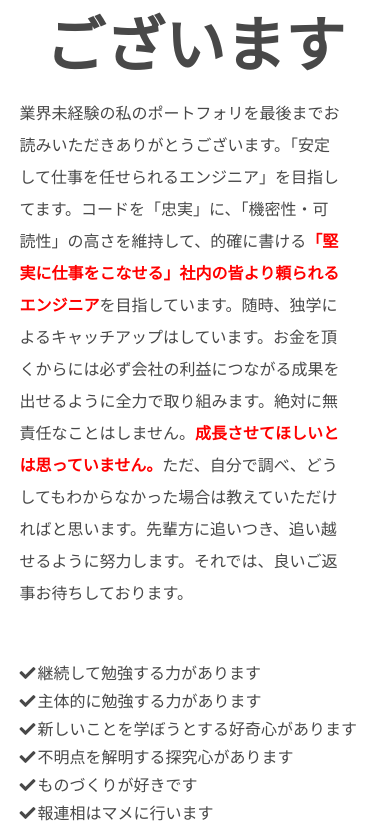
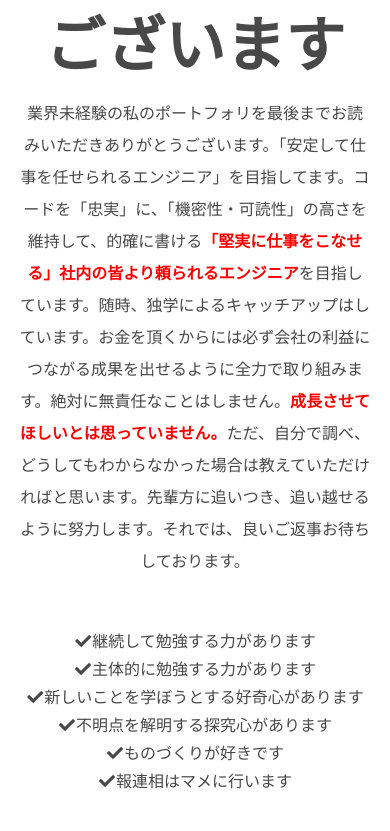
Before and after one commit to Yuzaburo-ERA/-ERA_Portfolio, a plain HTML site: page index.html in a window 390 px wide. Shown: the part 9330-10161 px from the top of the page. Drawn offline with Linux system fonts and the light colour scheme.

Commit message:
Update responsive.css

```diff
--- a/responsive.css
+++ b/responsive.css
@@ -183,9 +183,9 @@
 	.ideal,.basic,.history,.learned,.portfolio, .others,.faq,.last_g,.first-message0,.first-message1,.first-message2{
 		width: 90%;
 		margin: 96px auto 0;
-    }
+    	}
 
-    .ideal-2content,.number-2content,.content, .otherscontent, .otherscontent,.faq-2,.faq-2content,.first-message2-2content{
+    	.ideal-2content,.number-2content,.content, .otherscontent, .otherscontent,.faq-2,.faq-2content,.first-message2-2content{
     	width: 100%;
 	}
 
@@ -227,8 +227,16 @@
 		font-size: 18px;
 	}
 
-    .footercontents{
-    	display: none;
-    }
+	.last_g-2-1{
+		padding-right:0;
+	}
+
+	.last_g-2{
+		text-align:center;
+	}
+
+    	.footercontents{
+    		display: none;
+    	}
 
 }
```
